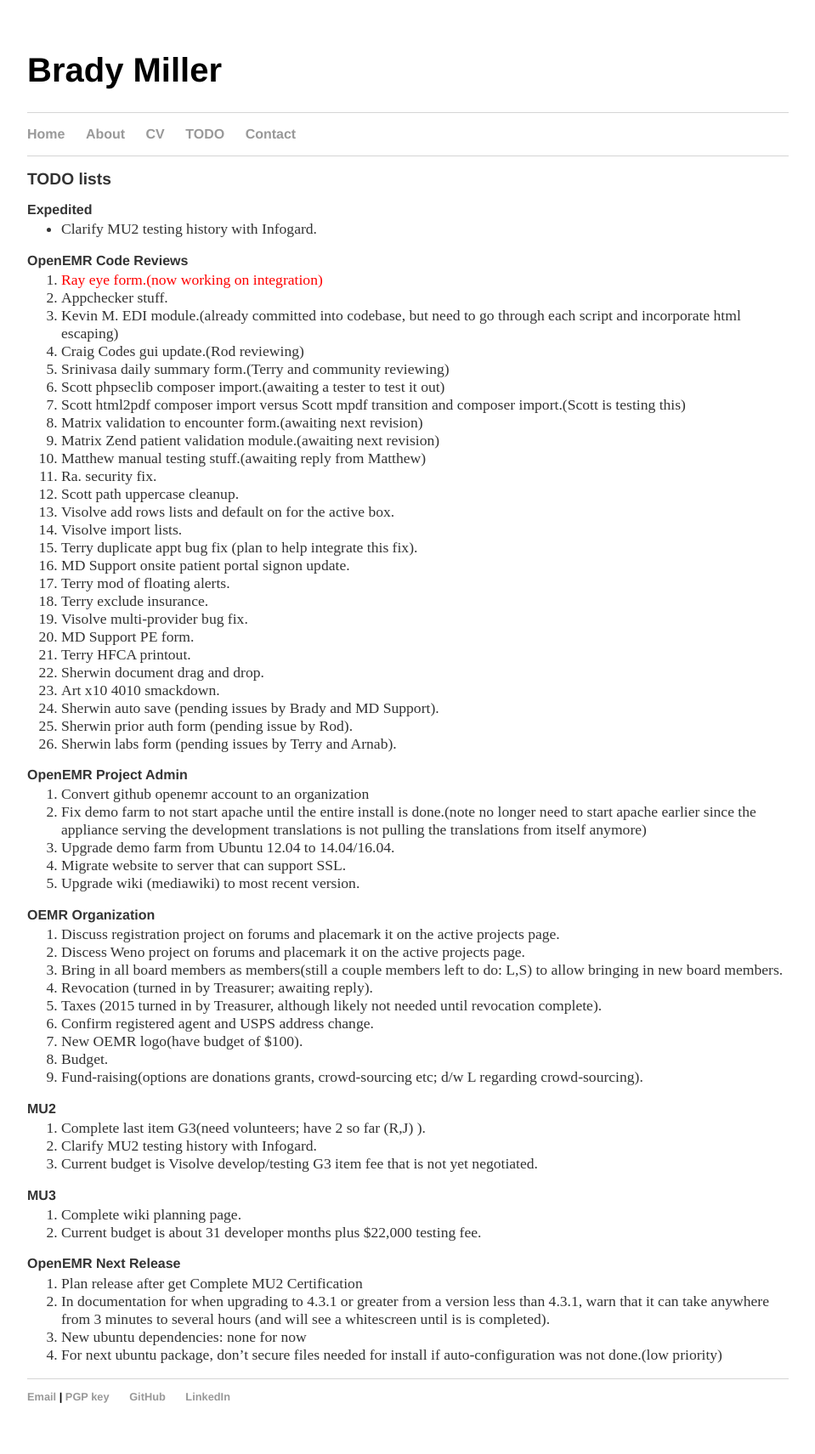
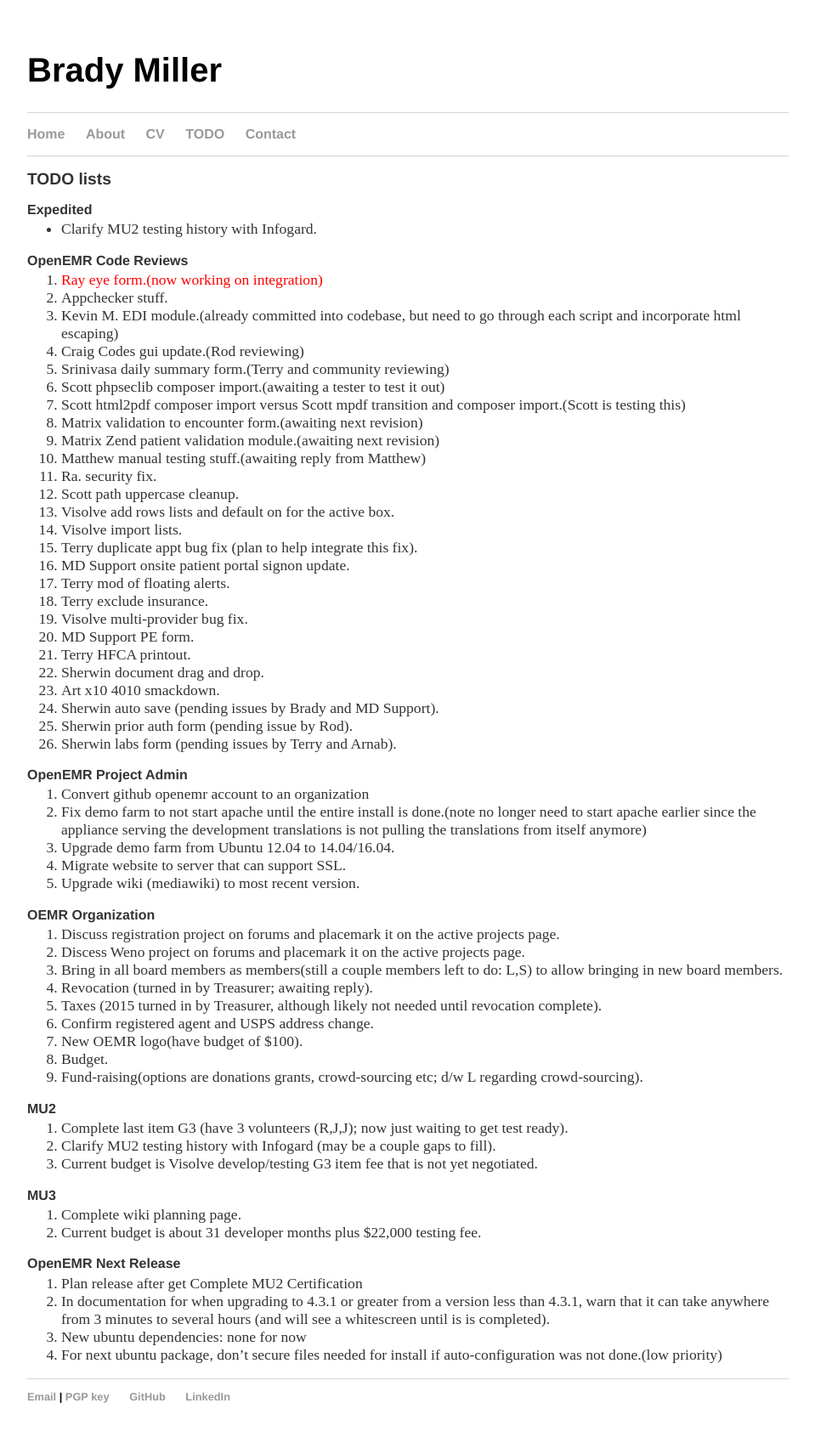
Before and after one commit to bradymiller/bradymiller.github.io, a Jekyll site: the page built from todo/index.md, in a window 1280 px wide. Shown: the whole page at 85% size, without its empty margins (160-1119 px from the left). Built offline with Jekyll 4.4.1, drawn with Linux system fonts in a browser that asks for light colours.

Commit message:
Update todo list

```diff
--- a/todo/index.md
+++ b/todo/index.md
@@ -53,8 +53,8 @@
 1. Fund-raising(options are donations grants, crowd-sourcing etc; d/w L regarding crowd-sourcing).
 
 ### MU2
-1. Complete last item G3(need volunteers; have 2 so far (R,J) ).
-1. Clarify MU2 testing history with Infogard.
+1. Complete last item G3 (have 3 volunteers (R,J,J); now just waiting to get test ready).
+1. Clarify MU2 testing history with Infogard (may be a couple gaps to fill).
 1. Current budget is Visolve develop/testing G3 item fee that is not yet negotiated.
 
 ### MU3
```
